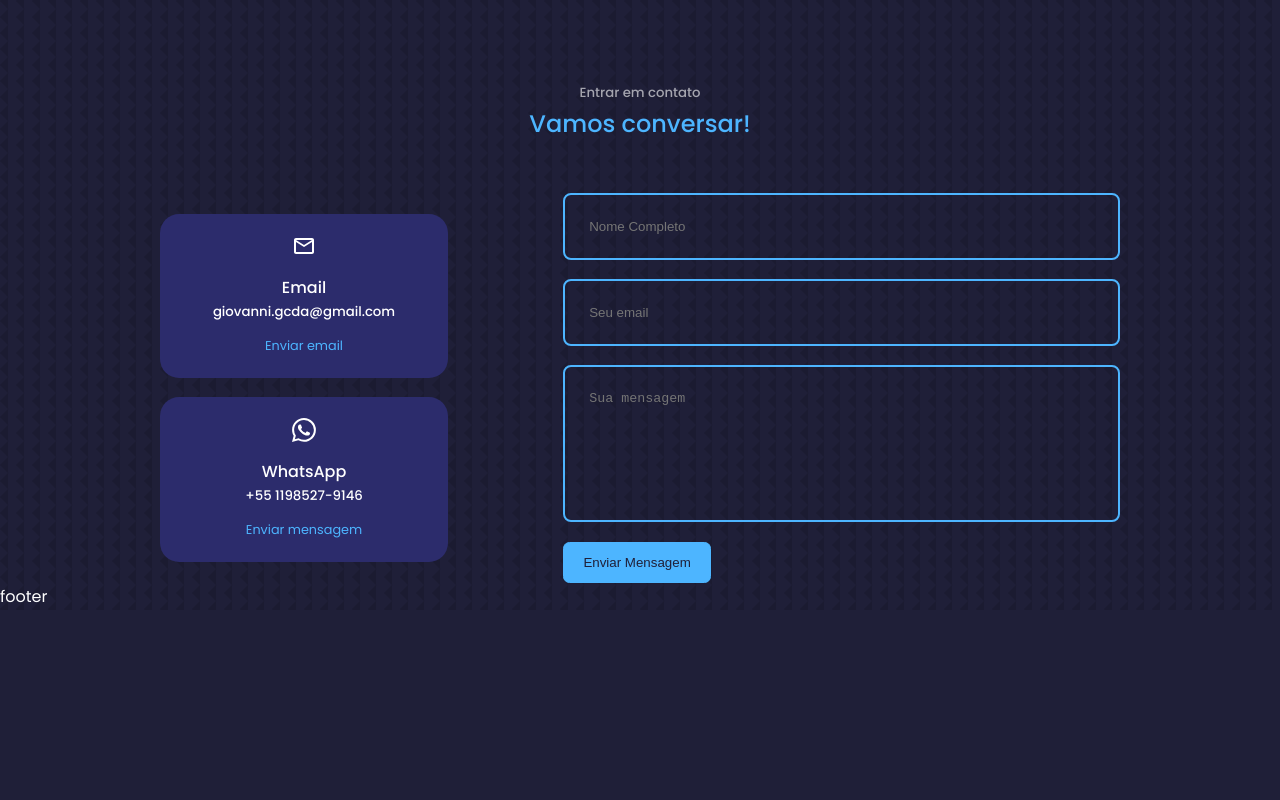
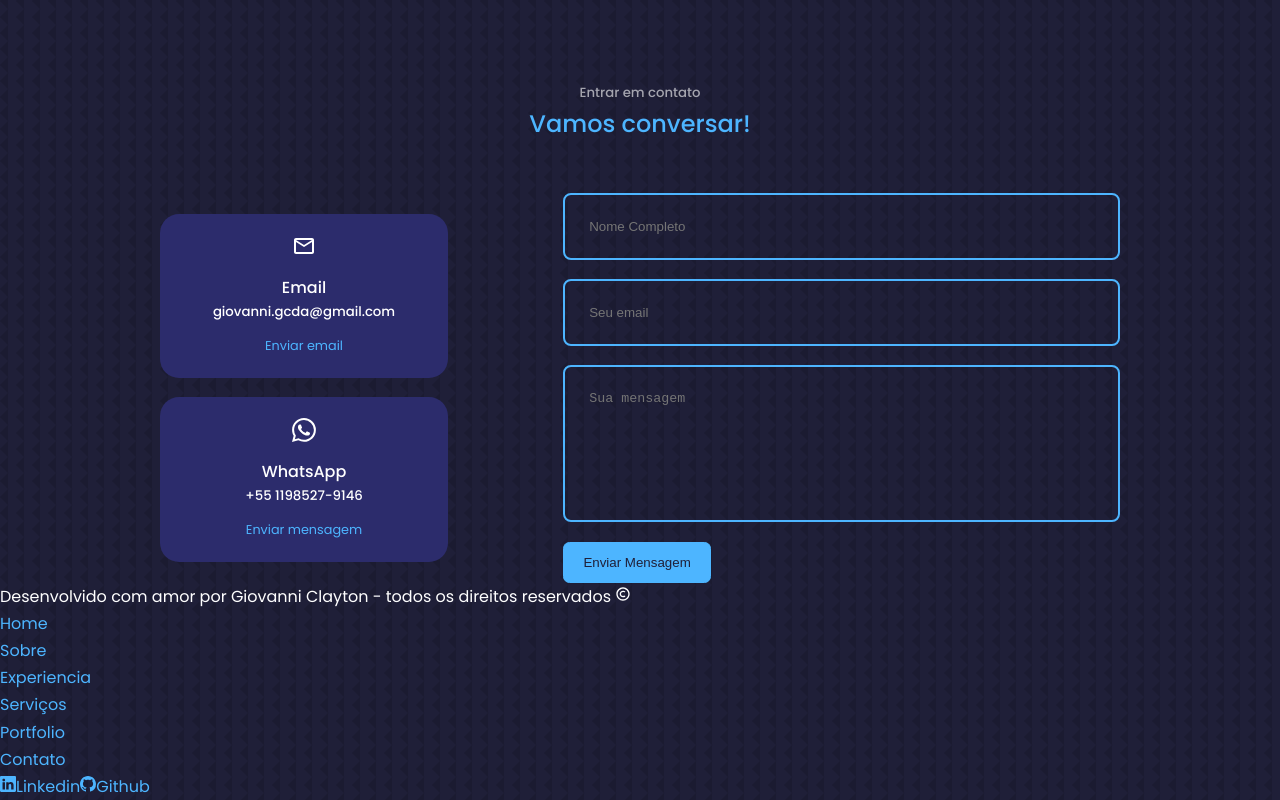
Before and after one commit to Gclayton0207/portfolio-2.0, a React (Create React App) app: page / in a window 1280 px wide. Shown: the part 3991-4791 px from the top of the page. Before the commit the page ends 4601 px from the top, so only its background shows below. Built offline with nearby package versions, Linux system fonts and the light colour scheme.

Commit message:
feat: inserindo footer

```diff
--- a/src/components/footer/Footer.jsx
+++ b/src/components/footer/Footer.jsx
@@ -1,12 +1,57 @@
-import React from 'react'
-import './footer.css'
+/* eslint-disable jsx-a11y/anchor-has-content */
+/* eslint-disable jsx-a11y/anchor-is-valid */
+import React from "react";
+import "./footer.css";
+import { BsLinkedin, BsGithub } from "react-icons/bs";
+import { BiCopyright } from "react-icons/bi";
 
 const Footer = () => {
   return (
-    <div>
-      footer
-    </div>
-  )
-}
+    <footer>
+      <p>
+        Desenvolvido com amor por Giovanni Clayton - todos os direitos
+        reservados <BiCopyright />
+      </p>
+      <ul className="links">
+        <li>
+          <a href="#">Home</a>
+        </li>
+        <li>
+          <a href="#sobre">Sobre</a>
+        </li>
+        <li>
+          <a href="#experiencia">Experiencia</a>
+        </li>
+        <li>
+          <a href="#servicos">Serviços</a>
+        </li>
+        <li>
+          <a href="#portfolio">Portfolio</a>
+        </li>
+        <li>
+          <a href="#contato">Contato</a>
+        </li>
+      </ul>
+      <div className="footer__sociais">
+        <a
+          href="https://www.linkedin.com/in/giovanni-clayton/"
+          target="_blank"
+          rel="noreferrer"
+        >
+          <BsLinkedin />
+          Linkedin
+        </a>
+        <a
+          href="https://github.com/Gclayton0207"
+          target="_blank"
+          rel="noreferrer"
+        >
+          <BsGithub />
+          Github
+        </a>
+      </div>
+    </footer>
+  );
+};
 
-export default Footer
+export default Footer;
```
